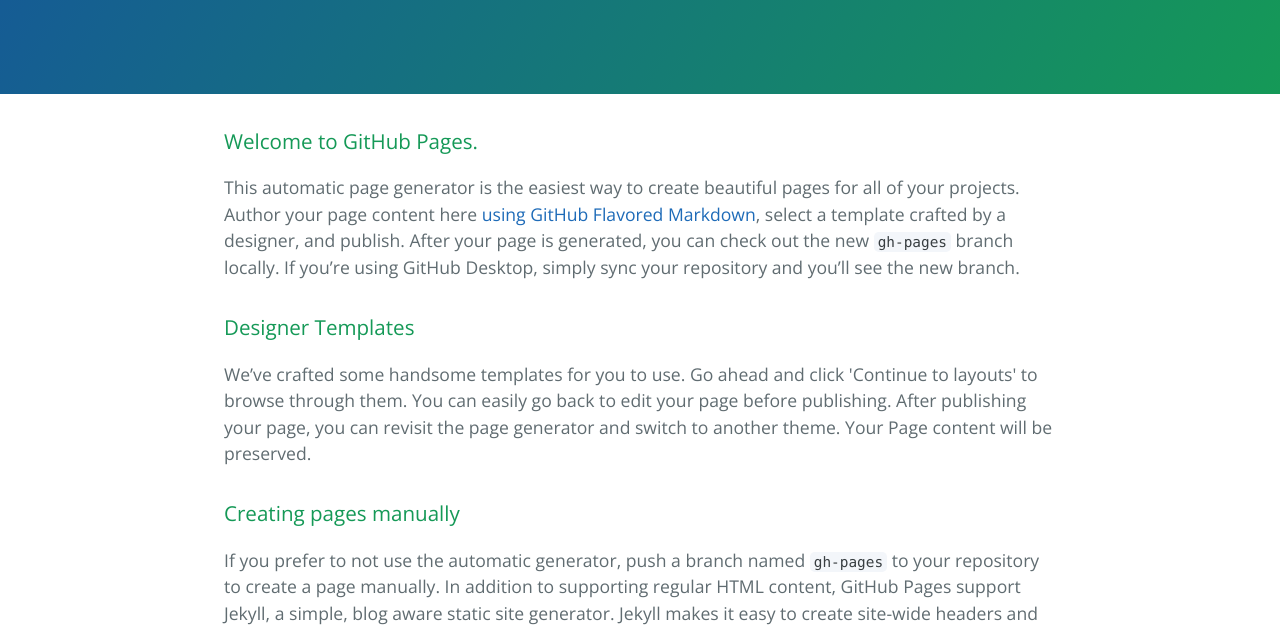
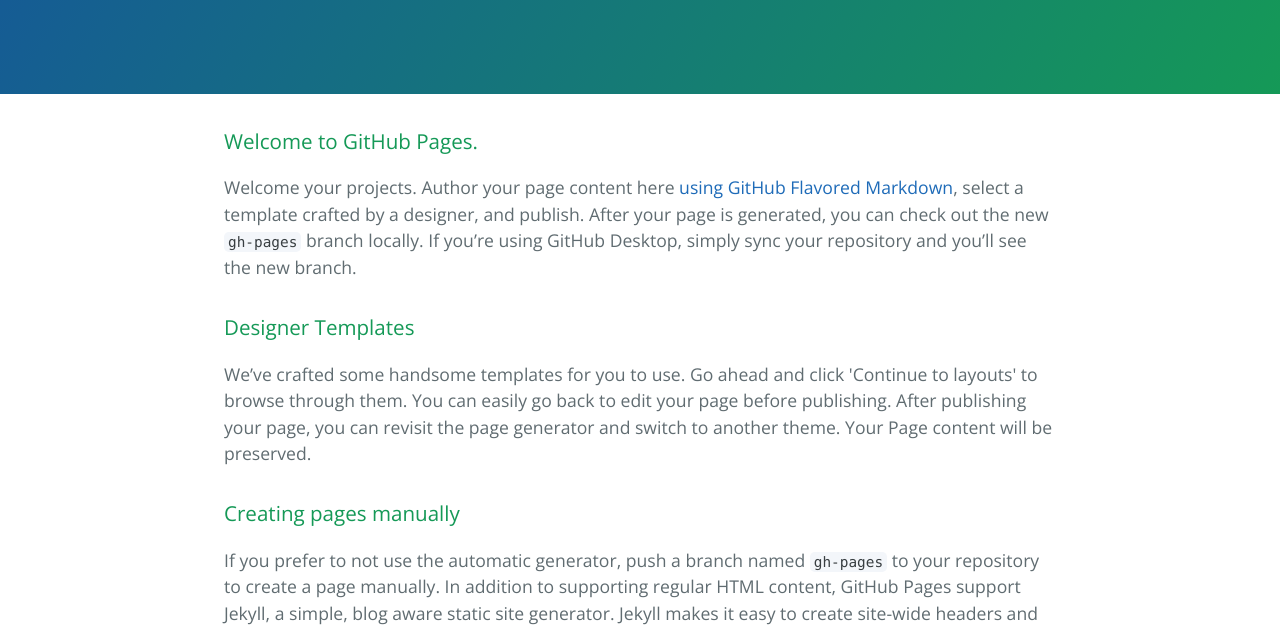
Before and after one commit to ashoknallasivam/ashoknallasivam.github.io, a plain HTML site: page index.html in a window 1280 px wide. Shown: the part 176-803 px from the top of the page. Drawn offline with nearby package versions, Linux system fonts and the light colour scheme.

```diff
--- a/index.html
+++ b/index.html
@@ -19,7 +19,7 @@
       <h3>
 <a id="welcome-to-github-pages" class="anchor" href="#welcome-to-github-pages" aria-hidden="true"><span aria-hidden="true" class="octicon octicon-link"></span></a>Welcome to GitHub Pages.</h3>
 
-<p>This automatic page generator is the easiest way to create beautiful pages for all of your projects. Author your page content here <a href="https://guides.github.com/features/mastering-markdown/">using GitHub Flavored Markdown</a>, select a template crafted by a designer, and publish. After your page is generated, you can check out the new <code>gh-pages</code> branch locally. If you’re using GitHub Desktop, simply sync your repository and you’ll see the new branch.</p>
+<p>Welcome your projects. Author your page content here <a href="https://guides.github.com/features/mastering-markdown/">using GitHub Flavored Markdown</a>, select a template crafted by a designer, and publish. After your page is generated, you can check out the new <code>gh-pages</code> branch locally. If you’re using GitHub Desktop, simply sync your repository and you’ll see the new branch.</p>
 
 <h3>
 <a id="designer-templates" class="anchor" href="#designer-templates" aria-hidden="true"><span aria-hidden="true" class="octicon octicon-link"></span></a>Designer Templates</h3>
```
